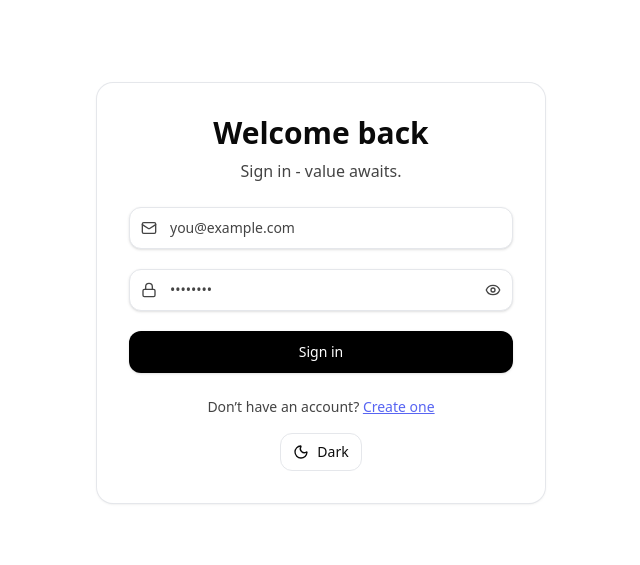
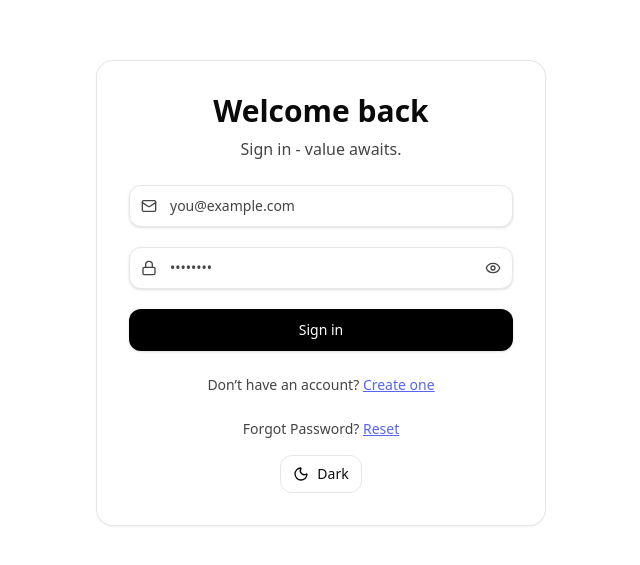
Before and after one commit to value-visuals/app.valuevisuals.io, a Next.js app: page /signin in a window 1280 px wide. Shown: the part 107-672 px from the top of the page, without its empty margins (319-959 px from the left). Built offline with nearby package versions, Linux system fonts and the light colour scheme; no server answers.

Commit message:
Update pw reset, add reset to signin

```diff
--- a/src/app/(auth)/signin/page.tsx
+++ b/src/app/(auth)/signin/page.tsx
@@ -9,6 +9,7 @@ import ThemeToggle from "@/components/theme/ThemeToggle";
 import {
   signInWithEmailAndPassword,
   signOut as firebaseSignOut,
+  sendPasswordResetEmail,
 } from "firebase/auth";
 import { auth } from "@/lib/firebase";
 
@@ -17,12 +18,65 @@ export default function SignInPage() {
   const [password, setPassword] = useState("");
   const [showPw, setShowPw] = useState(false);
   const [error, setError] = useState<string | null>(null);
+  const [resetMessage, setResetMessage] = useState<string | null>(null);
   const [loading, setLoading] = useState(false);
+  const [resetLoading, setResetLoading] = useState(false);
 
   const router = useRouter();
   const search = useSearchParams();
 
   const expired = search.get("expired") === "1";
+
+  async function handleForgotPassword() {
+    const normalizedEmail = email.trim();
+
+    setError(null);
+    setResetMessage(null);
+
+    if (!normalizedEmail) {
+      setError(
+        "Enter your email address first, then select Forgot password."
+      );
+      return;
+    }
+
+    setResetLoading(true);
+
+    try {
+      await sendPasswordResetEmail(
+        auth,
+        normalizedEmail
+      );
+
+      setResetMessage(
+        "If an account exists for that email address, password reset instructions have been sent."
+      );
+    } catch (err: unknown) {
+      console.error(
+        "[AUTH] Password reset error:",
+        err
+      );
+
+      const code =
+        (err as { code?: string })?.code || "";
+
+      if (code === "auth/invalid-email") {
+        setError(
+          "Please enter a valid email address."
+        );
+      } else {
+        /*
+         * Keep the response generic so the UI does not reveal
+         * whether an email address is registered.
+         */
+        setResetMessage(
+          "If an account exists for that email address, password reset instructions have been sent."
+        );
+      }
+    } finally {
+      setResetLoading(false);
+    }
+  }
 
   async function onSubmit(
     e: React.FormEvent<HTMLFormElement>
@@ -30,6 +84,7 @@ export default function SignInPage() {
     e.preventDefault();
 
     setError(null);
+    setResetMessage(null);
     setLoading(true);
 
     try {
@@ -154,8 +209,21 @@ export default function SignInPage() {
           </div>
 
           {error && (
-            <p className="rounded-lg bg-red-50 px-3 py-2 text-sm text-red-800 ring-1 ring-red-200 dark:bg-red-900/30 dark:text-red-200 dark:ring-red-900">
+            <p
+              className="rounded-lg border px-3 py-2 text-sm font-medium"
+              style={{
+                backgroundColor: "var(--auth-error-bg)",
+                color: "var(--auth-error-foreground)",
+                borderColor: "var(--auth-error-border)",
+              }}
+            >
               {error}
+            </p>
+          )}
+
+          {resetMessage && !error && (
+            <p className="rounded-lg bg-green-50 px-3 py-2 text-sm text-green-800 ring-1 ring-green-200 dark:bg-green-900/30 dark:text-green-200 dark:ring-green-900">
+              {resetMessage}
             </p>
           )}
 
@@ -167,7 +235,7 @@ export default function SignInPage() {
 
           <Button
             type="submit"
-            disabled={loading}
+            disabled={loading || resetLoading}
             className="w-full rounded-xl py-2.5 text-sm border border-transparent dark:border-white overflow-visible"
           >
             {loading ? "Signing in…" : "Sign in"}
@@ -184,6 +252,20 @@ export default function SignInPage() {
           </Link>
         </p>
 
+        <p className="mt-6 text-center text-sm text-[var(--muted-foreground)]">
+          Forgot Password?{" "}
+          <button
+            type="button"
+            onClick={handleForgotPassword}
+            disabled={resetLoading || loading}
+            className="text-sm font-medium text-[var(--primary)] underline hover:no-underline disabled:cursor-not-allowed disabled:opacity-50"
+          >
+            {resetLoading
+              ? "Sending reset email…"
+              : "Reset"}
+          </button>
+        </p>
+
         <div className="mt-4 flex justify-center">
           <ThemeToggle />
         </div>
--- a/src/app/(dashboard)/dashboard/settings/page.tsx
+++ b/src/app/(dashboard)/dashboard/settings/page.tsx
@@ -19,6 +19,7 @@ import {
   onAuthStateChanged,
 } from "firebase/auth";
 import { auth } from "@/lib/firebase";
+import { useAuth } from "@/components/auth/AuthProvider";
 import Link from "next/link";
 
 type MsgKind = "success" | "error" | "info";
@@ -47,6 +48,8 @@ const AVAILABLE_INTERESTS = [
 ] as const;
 
 export default function SettingsPage() {
+  const { logout } = useAuth();
+
   const [user, setUser] = React.useState<User | null>(
     auth.currentUser
   );
@@ -492,15 +495,17 @@ export default function SettingsPage() {
         newPassword
       );
 
-      showMsg(
-        "success",
-        "Password updated successfully."
-      );
-
       setPwdForm({
         currentPassword: "",
         newPassword: "",
       });
+
+      /*
+       * Password changes invalidate existing authentication credentials.
+       * End the current application session immediately so the Firebase
+       * client, Next.js session cookie, and backend auth state stay aligned.
+       */
+      await logout(false);
     } catch (err) {
       showMsg(
         "error",
--- a/src/app/api/auth/session/route.ts
+++ b/src/app/api/auth/session/route.ts
@@ -1,38 +1,120 @@
-// ── src/app/api/auth/session/route.ts ──────────────────────
+// src/app/api/auth/session/route.ts
 
 import { NextResponse } from "next/server";
+import { getApiUrl } from "@/lib/getApiUrl";
+
+export const dynamic = "force-dynamic";
+export const fetchCache = "force-no-store";
+export const runtime = "nodejs";
 
 export async function POST(req: Request) {
   try {
-    const { idToken } = await req.json();
+    const body = await req.json().catch(() => null);
+
+    const idToken =
+      typeof body?.idToken === "string"
+        ? body.idToken.trim()
+        : "";
 
     if (!idToken) {
       return NextResponse.json(
-        { error: "idToken required" },
-        { status: 400 }
+        {
+          error: "idToken required",
+          code: "AUTH_REQUIRED",
+        },
+        {
+          status: 400,
+        }
       );
     }
 
-    const res = NextResponse.json({ ok: true });
+    /*
+     * Verify the Firebase ID token before trusting it as the
+     * application's HttpOnly session cookie.
+     *
+     * The backend /api/me route is protected by requireAuth,
+     * so a successful response confirms that the token is valid
+     * and accepted by the same authentication layer protecting
+     * the rest of the API.
+     */
+    const apiUrl = getApiUrl();
 
-    res.cookies.set("__session", idToken, {
-      httpOnly: true,
-      secure: process.env.NODE_ENV === "production",
-      sameSite: "lax",
-      path: "/",
+    const verifyResponse = await fetch(
+      `${apiUrl}/api/me`,
+      {
+        method: "GET",
+        headers: {
+          Authorization: `Bearer ${idToken}`,
+          Accept: "application/json",
+        },
+        cache: "no-store",
+      }
+    );
 
-      // Firebase ID tokens are ~1 hour.
-      // Keep the cookie alive slightly longer than that.
-      maxAge: 60 * 60,
+    if (!verifyResponse.ok) {
+      const verifyData = await verifyResponse
+        .json()
+        .catch(() => ({}));
+
+      return NextResponse.json(
+        {
+          error:
+            verifyData?.error ||
+            "Unable to verify authentication token",
+          code:
+            verifyData?.code ||
+            "AUTH_INVALID",
+        },
+        {
+          status:
+            verifyResponse.status === 401 ||
+            verifyResponse.status === 403
+              ? verifyResponse.status
+              : 401,
+        }
+      );
+    }
+
+    const res = NextResponse.json({
+      ok: true,
     });
+
+    res.cookies.set(
+      "__session",
+      idToken,
+      {
+        httpOnly: true,
+        secure:
+          process.env.NODE_ENV ===
+          "production",
+        sameSite: "lax",
+        path: "/",
+
+        /*
+         * Firebase ID tokens normally expire after about one hour.
+         * Keep the local cookie bounded to the same session window.
+         */
+        maxAge: 60 * 60,
+      }
+    );
 
     return res;
   } catch (err) {
-    console.error("Session route error:", err);
+    console.error(
+      "Session route error:",
+      err
+    );
 
     return NextResponse.json(
-      { error: "Unable to establish session" },
-      { status: 500 }
+      {
+        error:
+          "Unable to establish session",
+        code:
+          "SESSION_CREATE_FAILED",
+      },
+      {
+        status: 500,
+      }
     );
   }
 }
--- a/src/app/api/auth/signout/route.ts
+++ b/src/app/api/auth/signout/route.ts
@@ -9,23 +9,70 @@ export const runtime = "nodejs";
 export async function POST(req: Request) {
   try {
     const cookieStore = await cookies();
-    const token = cookieStore.get("__session")?.value;
+
+    /*
+     * Prefer a fresh Firebase ID token supplied by the client.
+     * Fall back to the existing __session cookie so current callers
+     * continue to work during rollout.
+     */
+    const authorization =
+      req.headers.get("authorization") || "";
+
+    const bearerToken =
+      authorization.startsWith("Bearer ")
+        ? authorization.slice(7).trim()
+        : "";
+
+    const cookieToken =
+      cookieStore.get("__session")?.value || "";
+
+    const token =
+      bearerToken || cookieToken;
 
     if (token) {
       const apiUrl = getApiUrl();
 
-      await fetch(`${apiUrl}/api/auth/signout`, {
-        method: "POST",
-        headers: {
-          Authorization: `Bearer ${token}`,
-          "Content-Type": "application/json",
-        },
-      });
+      try {
+        const response = await fetch(
+          `${apiUrl}/api/auth/signout`,
+          {
+            method: "POST",
+            headers: {
+              Authorization: `Bearer ${token}`,
+              "Content-Type": "application/json",
+            },
+            cache: "no-store",
+          }
+        );
+
+        /*
+         * An expired or already-revoked token must not prevent
+         * local session cleanup.
+         */
+        if (!response.ok) {
+          console.warn(
+            "Backend signout returned:",
+            response.status
+          );
+        }
+      } catch (err) {
+        console.error(
+          "Backend signout error:",
+          err
+        );
+      }
     }
   } catch (err) {
-    console.error("Server signout error:", err);
+    console.error(
+      "Server signout error:",
+      err
+    );
   }
 
+  /*
+   * Always clear local session cookies even when backend revocation
+   * fails or the token is already invalid.
+   */
   const cookieStore = await cookies();
 
   cookieStore.delete("__session");
--- a/src/components/auth/LogoutButton.tsx
+++ b/src/components/auth/LogoutButton.tsx
@@ -1,51 +1,44 @@
 // src/components/LogoutButton.tsx
 "use client";
 
-import { useRouter } from "next/navigation";
-import { getAuth, signOut } from "firebase/auth";
 import { LogOut } from "lucide-react";
 import { useState } from "react";
+import { useAuth } from "@/components/auth/AuthProvider";
 
 type Props = {
   className?: string;
   label?: string;
 };
 
-export default function LogoutButton({ className = "", label = "Log out" }: Props) {
-  const router = useRouter();
+export default function LogoutButton({
+  className = "",
+  label = "Log out",
+}: Props) {
+  const { logout } = useAuth();
   const [loading, setLoading] = useState(false);
 
   async function handleLogout() {
     if (loading) return;
+
     setLoading(true);
 
     try {
-      // 1) Clear HttpOnly cookies on the server (__session, refreshToken)
-      await fetch("/api/auth/signout", { method: "POST", cache: "no-store" }).catch(() => {});
-
-      // 2) Clear any client-stored tokens (just in case)
-      try {
-        localStorage.removeItem("refreshToken");
-        localStorage.removeItem("idToken");
-        sessionStorage.removeItem("refreshToken");
-        sessionStorage.removeItem("idToken");
-      } catch {
-        /* ignore */
-      }
-
-      // 3) Sign out Firebase client session
-      try {
-        await signOut(getAuth());
-      } catch {
-        /* ignore if Firebase isn't initialized on this page */
-      }
-
-      // 4) Redirect and refresh
-      router.replace("/signin");
-      router.refresh();
+      /*
+       * Use the centralized authentication logout flow.
+       *
+       * AuthProvider handles:
+       * - backend refresh-token revocation
+       * - Next.js session-cookie cleanup
+       * - Firebase client sign-out
+       * - redirect to /signin
+       */
+      await logout(false);
     } catch (err) {
+      /*
+       * AuthProvider is designed to redirect in its finally block,
+       * so this is primarily a last-resort diagnostic.
+       */
       console.error("Logout failed:", err);
-    } finally {
       setLoading(false);
     }
   }
@@ -61,7 +54,9 @@ export default function LogoutButton({ className = "", label = "Log out" }: Prop
       title="Log out"
     >
       <LogOut className="h-4 w-4" />
-      <span className="hidden sm:inline">{loading ? "Logging out..." : label}</span>
+      <span className="hidden sm:inline">
+        {loading ? "Logging out..." : label}
+      </span>
     </button>
   );
 }
```
Also changed, not shown: src/app/globals.css (+10 -0 lines), src/components/auth/AuthProvider.tsx (+15 -20 lines).
